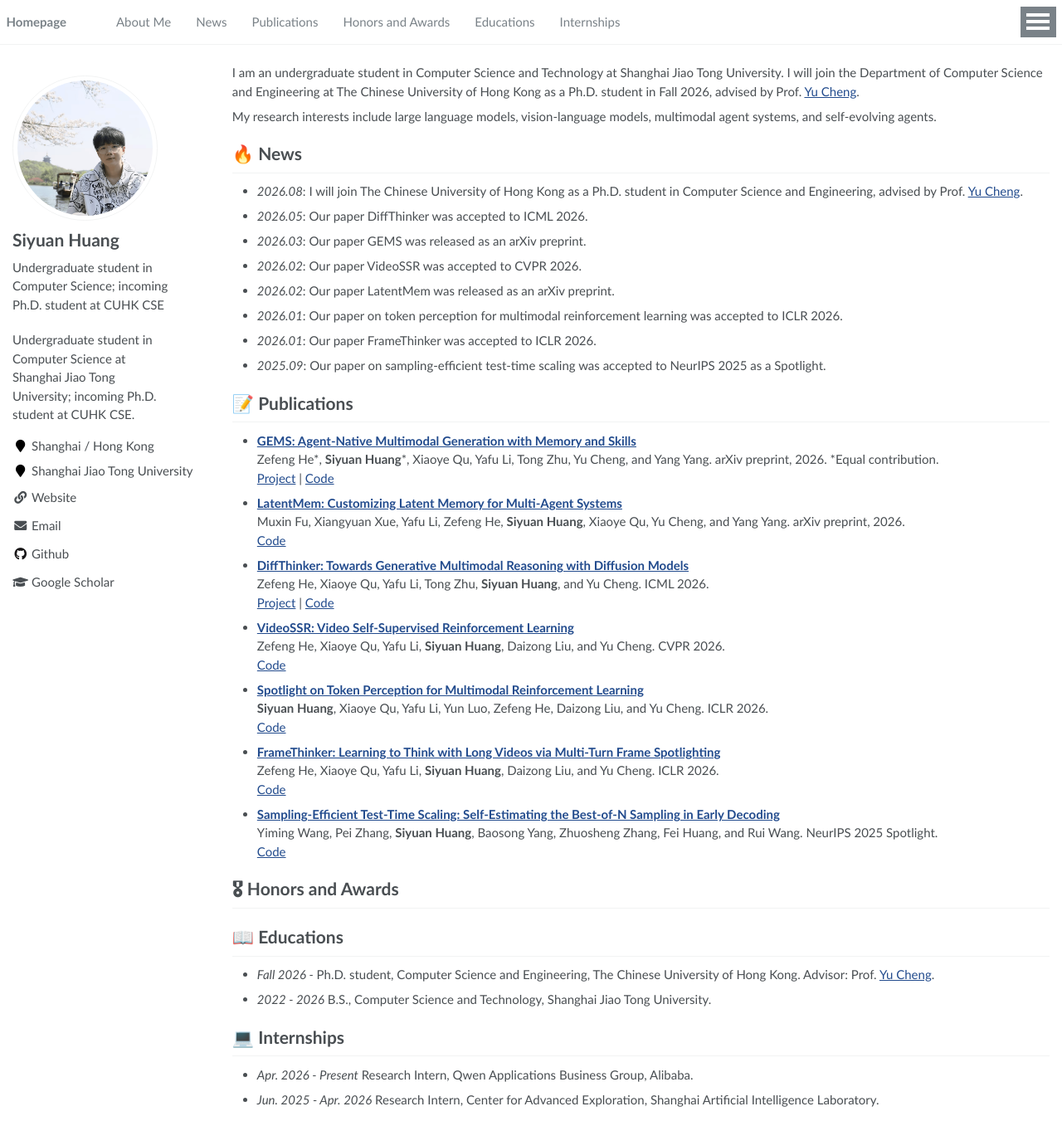
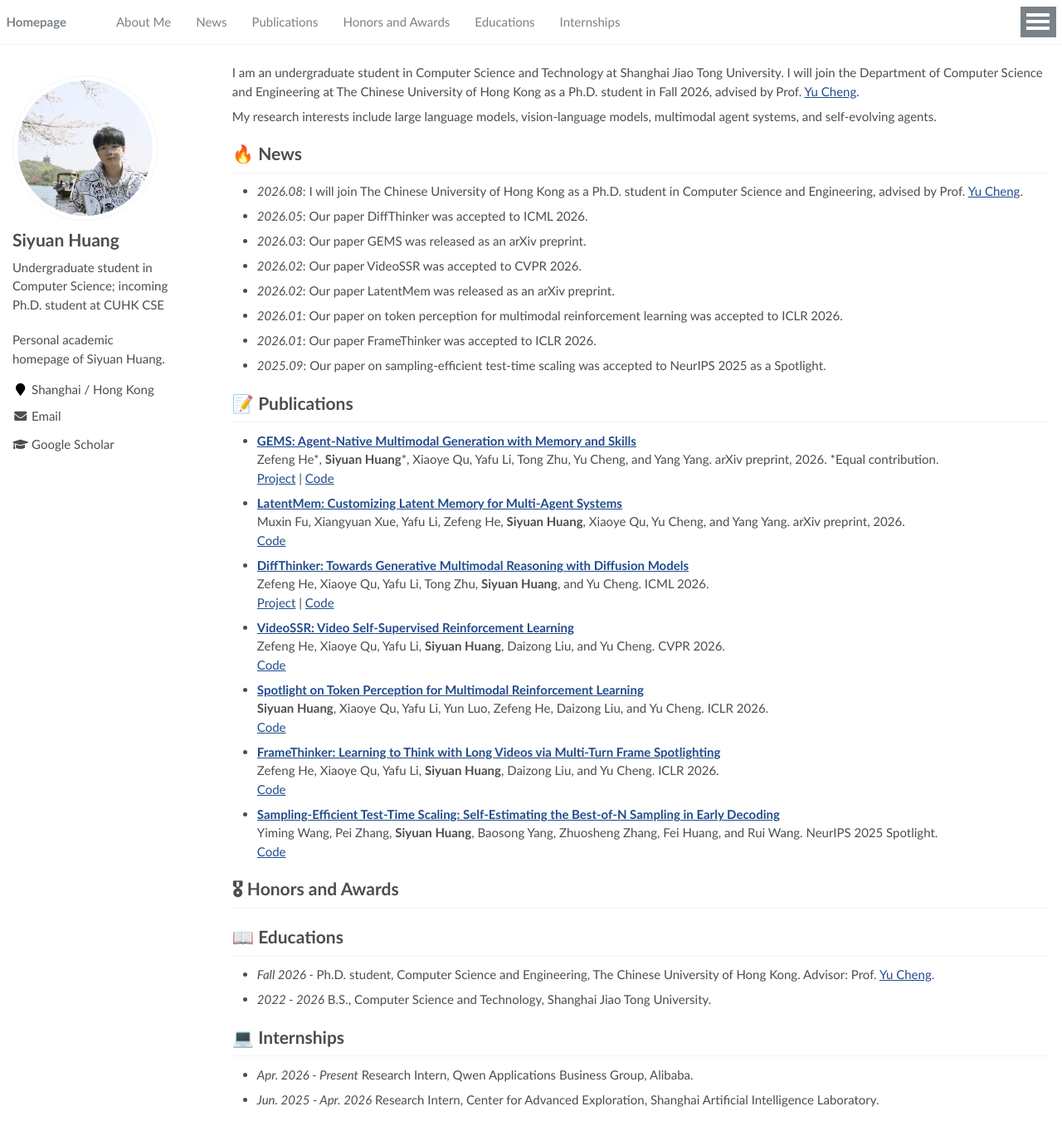
Before and after one commit to syhuang1/syhuang1.github.io, a Jekyll site: the page built from _pages/about.md, in a window 1280 px wide and 1351 px high. Shown: the whole window at 83% size. Built offline with Jekyll 4.4.1, drawn with Linux system fonts in a browser that asks for light colours; a script that is not in the unit is left out.

Commit message:
Simplify sidebar profile links

```diff
--- a/_config.yml
+++ b/_config.yml
@@ -7,7 +7,7 @@
 
 # Site Settings
 title                    : "Siyuan Huang"
-description              : "Undergraduate student in Computer Science at Shanghai Jiao Tong University; incoming Ph.D. student at CUHK CSE."
+description              : "Personal academic homepage of Siyuan Huang."
 url                      : "https://syhuang1.github.io"
 baseurl                  : ""
 repository               : "syhuang1/syhuang1.github.io"
@@ -27,19 +27,19 @@ author:
   avatar           : "images/profile.png"
   bio              : "Undergraduate student in Computer Science; incoming Ph.D. student at CUHK CSE"
   location         : "Shanghai / Hong Kong"
-  employer         : "Shanghai Jiao Tong University"
+  employer         :
   pubmed           :
   googlescholar    : "https://scholar.google.com/citations?user=Gw1kYZQAAAAJ"
   email            : "ambrosehuang0430@gmail.com"
   researchgate     :  # e.g., "https://www.researchgate.net/profile/yourprofile"
-  uri              : "https://syhuang1.github.io"
+  uri              :
   bitbucket        :
   codepen          :
   dribbble         :
   flickr           :
   facebook         :
   foursquare       :
-  github           : "huaixuheqing"
+  github           :
   google_plus      :
   keybase          :
   instagram        :
```
